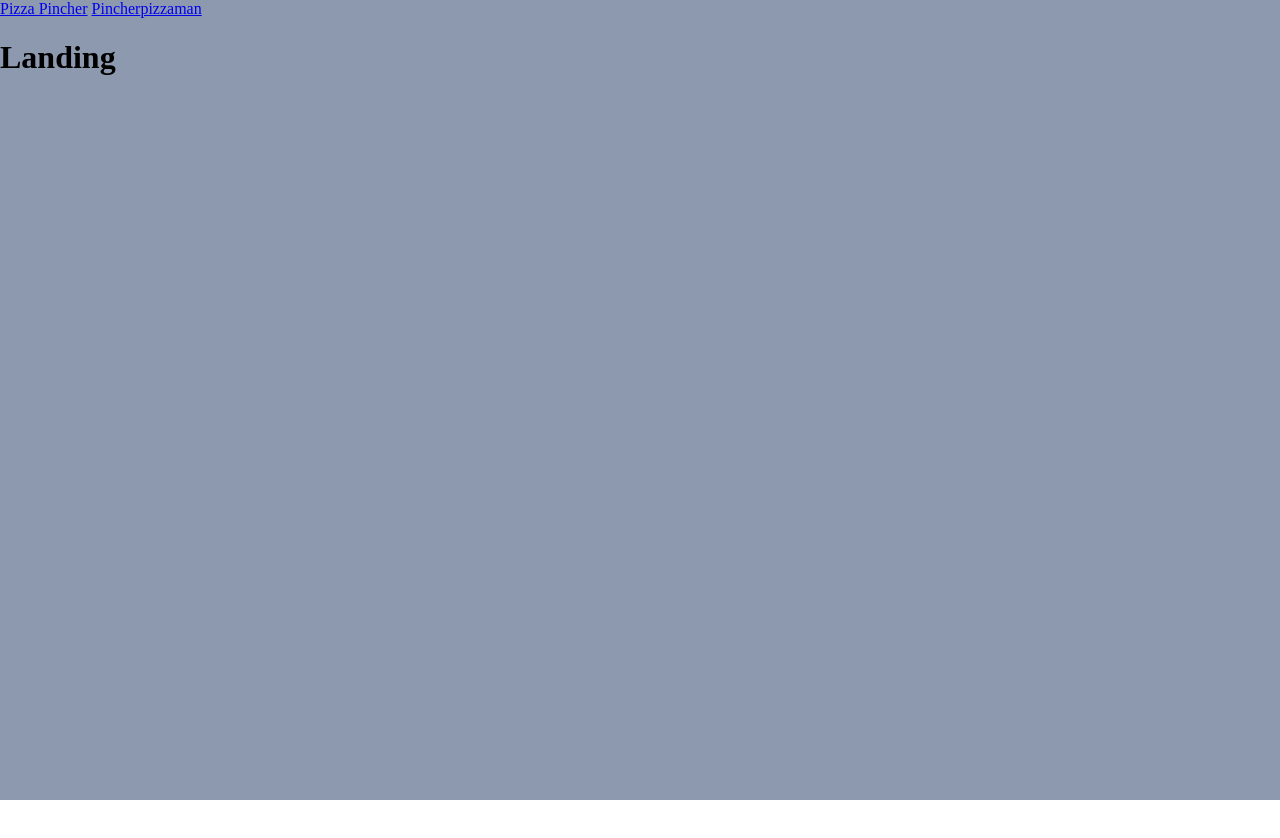
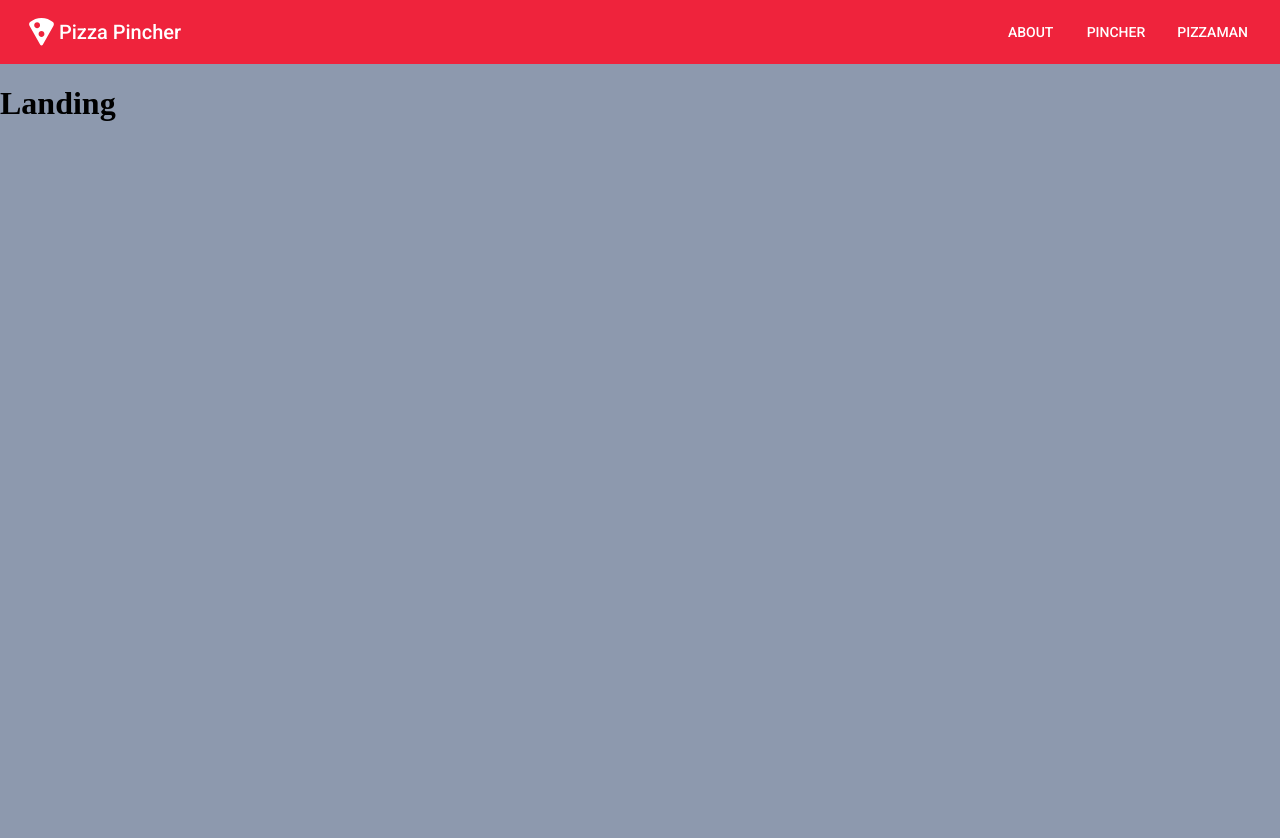
Before and after one commit to festivespice/PizzaPincher, a React (Vite) app in the folder pizza-pincher-ui/: page / in a window 1280 px wide. Shown: the top 838 px of the page. Before the commit the page ends 800 px from the top, so only its background shows below. Built offline with nearby package versions, Linux system fonts and the light colour scheme.

Commit message:
working navbar

```diff
--- a/pizza-pincher-ui/package.json
+++ b/pizza-pincher-ui/package.json
@@ -12,6 +12,7 @@
     "@emotion/react": "^11.10.6",
     "@emotion/styled": "^11.10.6",
     "@fontsource/roboto": "^4.5.8",
+    "@mui/icons-material": "^5.11.11",
     "@mui/material": "^5.11.14",
     "react": "^18.2.0",
     "react-dom": "^18.2.0",
--- a/pizza-pincher-ui/src/components/routing/RootLayout.tsx
+++ b/pizza-pincher-ui/src/components/routing/RootLayout.tsx
@@ -1,7 +1,8 @@
 import React, { useState } from "react"
-import { NavLink, Outlet } from "react-router-dom"
+import { Link, NavLink, Outlet } from "react-router-dom"
 import { userContext } from "../../misc/contexts/userContext"
-import { createTheme, colors, ThemeProvider, Box, styled, Typography } from '@mui/material'
+import { createTheme, colors, ThemeProvider, Box, styled, Typography, AppBar, Toolbar, Stack, Divider, IconButton, Button } from '@mui/material'
+import LocalPizzaRoundedIcon from '@mui/icons-material/LocalPizzaRounded';
 //Trying to export an interface and use props doesn't work because
 //you'd have to figure out how to use a component as a prop.
 
@@ -11,7 +12,7 @@ const theme = createTheme({ //needs to match default structure
       primary: {
         main: '#EF233C',
         dark: '#D90429',
-        contrastText: '#000'
+        contrastText: '#fff'
       },
       secondary: {
         main: "#8D99AE",
@@ -28,6 +29,7 @@ const theme = createTheme({ //needs to match default structure
   const StyledBackground = styled(Box)(({theme}) => ({
     height: '100vh',
     width: '100vw',
+    display: 'flex',
     backgroundColor: theme.palette.secondary.main,
   }))
 
@@ -39,14 +41,36 @@ function RootLayout(){
     return(
         <userContext.Provider value={{username, setUsername}}>
             <ThemeProvider theme={theme}>
+                <AppBar position = 'static'>
+                    <Toolbar>
+                        <LocalPizzaRoundedIcon  fontSize="large"/>
+                        <Typography variant="h6" component="div" sx={{flexGrow: 1}}>
+                            Pizza Pincher
+                        </Typography>
+
+                        {/* Navlinks are associated with the 'router' in App.tsx */}
+                        <Stack direction="row" spacing = {2}>
+                            <Button color="inherit">
+                                <Link style={{textDecoration: "none", color:"inherit"}} to="/" >About</Link>
+                            </Button>
+                            <Button color='inherit'>
+                                <Link style={{textDecoration: "none", color:"inherit"}} to="/Pincher" >Pincher</Link>
+                            </Button>
+                            <Button color='inherit'>
+                                {username != '' ? <Link style={{textDecoration: "none", color:"inherit"}} to="/Account">{username}</Link> : <Link style={{textDecoration: "none", color:"inherit"}} to="/Login">Login</Link>}
+                            </Button>
+
+                        </Stack>
+                    </Toolbar>
+                </AppBar>
                 <StyledBackground className="root-layout">
-                    <header>
+                    {/* <header>
                         <nav>
-                            <NavLink to="/">Pizza Pincher</NavLink> {/* Navlinks are associated with the 'router' in App.tsx */}
+                            <
                             <NavLink to="/Pincher">Pincher</NavLink>
-                            {username != '' ? <NavLink to="/Account">{username}</NavLink> : <NavLink to="/Login">Login</NavLink>}
+
                         </nav>
-                    </header>
+                    </header> */}
 
                     <main>
                         <Outlet/>  {/* This is where the output of the pages goes */}
```
Also changed, not shown: 1 other file (tests, documents, lock files or other folders).
